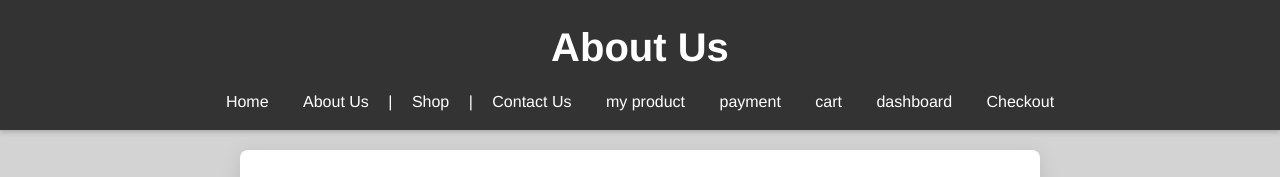
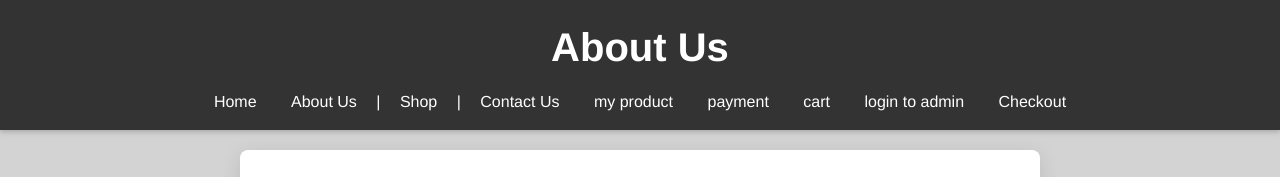
Before and after one commit to sekgotheT/Kari-the-doll-collection-and-LA-Fragarnce, a website: page public/about-us.html in a window 1280 px wide. Shown: the top 177 px of the page. Drawn offline with Linux system fonts and the light colour scheme.

Commit message:
Update about-us.html

```diff
--- a/public/about-us.html
+++ b/public/about-us.html
@@ -16,7 +16,7 @@
             <a href="product.html">my product</a>
             <a href="payment.html">payment</a>
             <a href="cart.html">cart</a>
-            <a href="admin.html">dashboard</a>
+            <a href="login.html">login to admin</a>
             <a href="checkout.html">Checkout</a>
         </nav>
     </header>
@@ -78,6 +78,7 @@
     </div>
 
     <script src="../js/main.js"></script>
+    <script src="../js/displayProducts.js"></script>
     <script src="../js/cart.js"></script>
 </body>
 </html>
```
